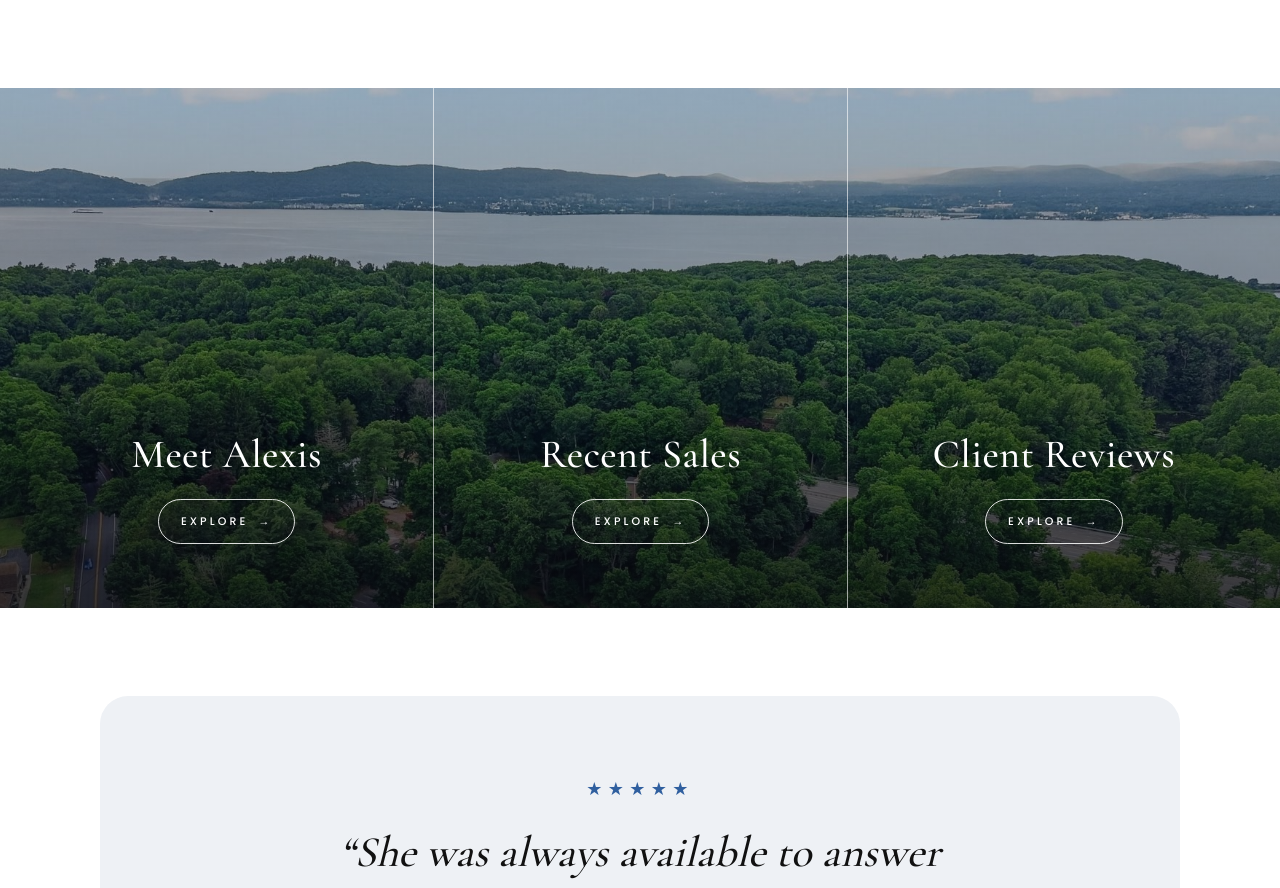
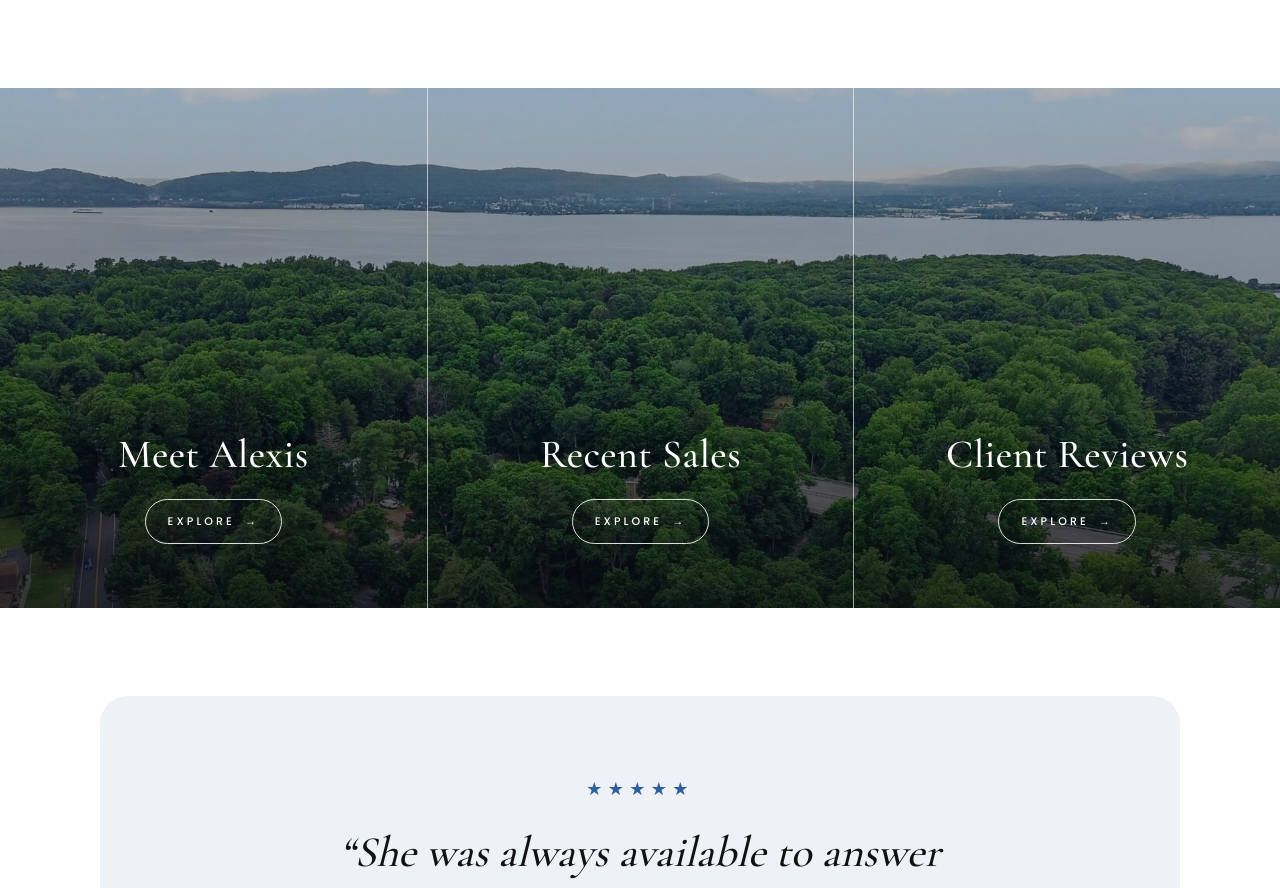
Before and after one commit to alexiscookrealestate/alexis-cook-website, a plain HTML site: page index.html in a window 1280 px wide. Shown: the part 1826-2714 px from the top of the page. Drawn offline with nearby package versions, Linux system fonts and the light colour scheme; a web font is replaced by a local one.

Commit message:
equal sections

```diff
--- a/styles.css
+++ b/styles.css
@@ -880,3 +880,5 @@ footer .call-link:hover span,.contact .call-link:hover span{color:inherit;text-d
 .lx-l:first-child{border-left:0!important}
 .lx-l:last-child{border-right:0!important}
 @media (min-width:821px){.lx-l{align-items:center;text-align:center}.lx-a{align-self:center}}
+/* Three equal full-width columns */
+.lx-wrap{max-width:none!important;width:100%}
```
